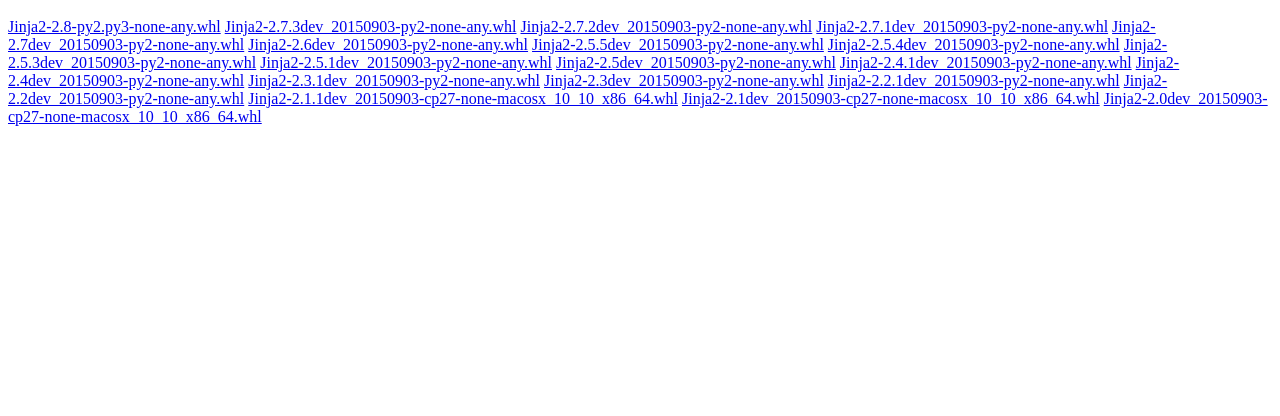
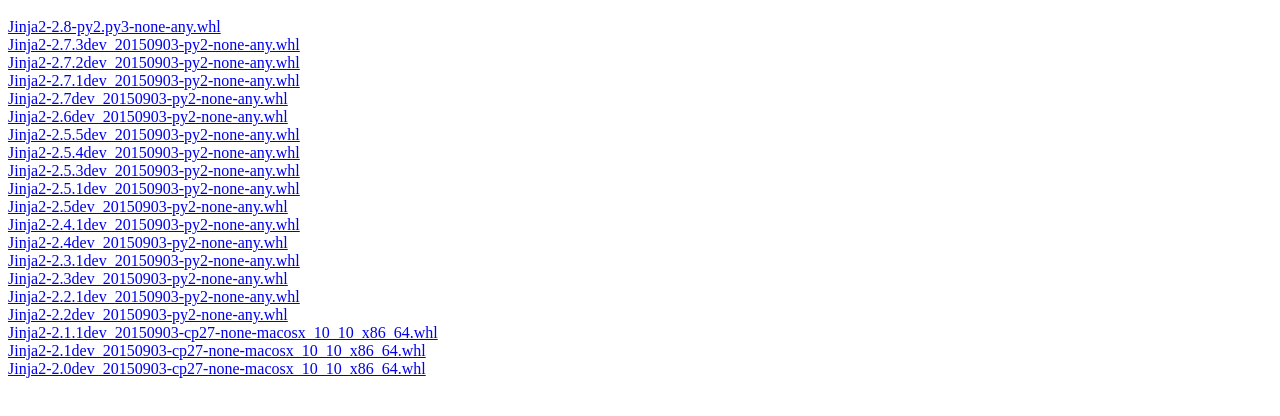
Before and after one commit to icio/repo-simple, a plain HTML site: page simple/jinja2/index.html in a window 1280 px wide. Shown: the part 48-464 px from the top of the page. Drawn offline with Linux system fonts and the light colour scheme.

Commit message:
Line breaks in version lists

```diff
--- a/simple/jinja2/index.html
+++ b/simple/jinja2/index.html
@@ -1,23 +1,23 @@
 <html><head></head><body>
 <h1>Jinja2</h1>
-<a href="https://github.com/icio/jinja2/releases/download/2.8/Jinja2-2.8-py2.py3-none-any.whl#md5=bcba39aec8daf7a3bea5bd5b26724f50">Jinja2-2.8-py2.py3-none-any.whl</a>
-<a href="https://github.com/icio/jinja2/releases/download/2.7.3/Jinja2-2.7.3dev_20150903-py2-none-any.whl#md5=cbb0ae11c82d573c8f7bca5cb8eb83bd">Jinja2-2.7.3dev_20150903-py2-none-any.whl</a>
-<a href="https://github.com/icio/jinja2/releases/download/2.7.2/Jinja2-2.7.2dev_20150903-py2-none-any.whl#md5=1ba906db3a02ac75079bc7519f2ce73b">Jinja2-2.7.2dev_20150903-py2-none-any.whl</a>
-<a href="https://github.com/icio/jinja2/releases/download/2.7.1/Jinja2-2.7.1dev_20150903-py2-none-any.whl#md5=d868e0ca0e181a4dc8a291d52cb703db">Jinja2-2.7.1dev_20150903-py2-none-any.whl</a>
-<a href="https://github.com/icio/jinja2/releases/download/2.7/Jinja2-2.7dev_20150903-py2-none-any.whl#md5=20987b52999f9c55decbf5f04c6804c9">Jinja2-2.7dev_20150903-py2-none-any.whl</a>
-<a href="https://github.com/icio/jinja2/releases/download/2.6/Jinja2-2.6dev_20150903-py2-none-any.whl#md5=5b23b0566fcf431b3621f23a5f772648">Jinja2-2.6dev_20150903-py2-none-any.whl</a>
-<a href="https://github.com/icio/jinja2/releases/download/2.5.5/Jinja2-2.5.5dev_20150903-py2-none-any.whl#md5=9bf8bab1b70e9ebb73d2cf8fdb702fcf">Jinja2-2.5.5dev_20150903-py2-none-any.whl</a>
-<a href="https://github.com/icio/jinja2/releases/download/2.5.4/Jinja2-2.5.4dev_20150903-py2-none-any.whl#md5=a8df92b3c8e00a58af4bb0ecaa5a1dc9">Jinja2-2.5.4dev_20150903-py2-none-any.whl</a>
-<a href="https://github.com/icio/jinja2/releases/download/2.5.3/Jinja2-2.5.3dev_20150903-py2-none-any.whl#md5=d91babe9512481e4d2d91c99352d9eba">Jinja2-2.5.3dev_20150903-py2-none-any.whl</a>
-<a href="https://github.com/icio/jinja2/releases/download/2.5.1/Jinja2-2.5.1dev_20150903-py2-none-any.whl#md5=8fb2b639f8605f83c68ed7152f93def9">Jinja2-2.5.1dev_20150903-py2-none-any.whl</a>
-<a href="https://github.com/icio/jinja2/releases/download/2.5/Jinja2-2.5dev_20150903-py2-none-any.whl#md5=6011c0b529a6189dee46a70152b78017">Jinja2-2.5dev_20150903-py2-none-any.whl</a>
-<a href="https://github.com/icio/jinja2/releases/download/2.4.1/Jinja2-2.4.1dev_20150903-py2-none-any.whl#md5=8a45a17f4fe95674d8c7c87d9790d9fb">Jinja2-2.4.1dev_20150903-py2-none-any.whl</a>
-<a href="https://github.com/icio/jinja2/releases/download/2.4/Jinja2-2.4dev_20150903-py2-none-any.whl#md5=c7621e890762491431fcb3a7011068d2">Jinja2-2.4dev_20150903-py2-none-any.whl</a>
-<a href="https://github.com/icio/jinja2/releases/download/2.3.1/Jinja2-2.3.1dev_20150903-py2-none-any.whl#md5=0d67004d03c3ae5b3640f3a9708984fa">Jinja2-2.3.1dev_20150903-py2-none-any.whl</a>
-<a href="https://github.com/icio/jinja2/releases/download/2.3/Jinja2-2.3dev_20150903-py2-none-any.whl#md5=990649b56dff83a9a006208c9041f6db">Jinja2-2.3dev_20150903-py2-none-any.whl</a>
-<a href="https://github.com/icio/jinja2/releases/download/2.2.1/Jinja2-2.2.1dev_20150903-py2-none-any.whl#md5=ba2935dc6d417c847bc0dc83c6f7541d">Jinja2-2.2.1dev_20150903-py2-none-any.whl</a>
-<a href="https://github.com/icio/jinja2/releases/download/2.2/Jinja2-2.2dev_20150903-py2-none-any.whl#md5=593c7467fdec0bb5b150ab64efd67bab">Jinja2-2.2dev_20150903-py2-none-any.whl</a>
-<a href="https://github.com/icio/jinja2/releases/download/2.1.1/Jinja2-2.1.1dev_20150903-cp27-none-macosx_10_10_x86_64.whl#md5=fb7dff77c72c9979bac842188f56172c">Jinja2-2.1.1dev_20150903-cp27-none-macosx_10_10_x86_64.whl</a>
-<a href="https://github.com/icio/jinja2/releases/download/2.1/Jinja2-2.1dev_20150903-cp27-none-macosx_10_10_x86_64.whl#md5=e53b3560b31ed193574c5ff8ded37520">Jinja2-2.1dev_20150903-cp27-none-macosx_10_10_x86_64.whl</a>
-<a href="https://github.com/icio/jinja2/releases/download/2.0/Jinja2-2.0dev_20150903-cp27-none-macosx_10_10_x86_64.whl#md5=877dc0ec39d22d8c977a6cb87c557081">Jinja2-2.0dev_20150903-cp27-none-macosx_10_10_x86_64.whl</a>
+<a href="https://github.com/icio/jinja2/releases/download/2.8/Jinja2-2.8-py2.py3-none-any.whl#md5=bcba39aec8daf7a3bea5bd5b26724f50">Jinja2-2.8-py2.py3-none-any.whl</a><br />
+<a href="https://github.com/icio/jinja2/releases/download/2.7.3/Jinja2-2.7.3dev_20150903-py2-none-any.whl#md5=cbb0ae11c82d573c8f7bca5cb8eb83bd">Jinja2-2.7.3dev_20150903-py2-none-any.whl</a><br />
+<a href="https://github.com/icio/jinja2/releases/download/2.7.2/Jinja2-2.7.2dev_20150903-py2-none-any.whl#md5=1ba906db3a02ac75079bc7519f2ce73b">Jinja2-2.7.2dev_20150903-py2-none-any.whl</a><br />
+<a href="https://github.com/icio/jinja2/releases/download/2.7.1/Jinja2-2.7.1dev_20150903-py2-none-any.whl#md5=d868e0ca0e181a4dc8a291d52cb703db">Jinja2-2.7.1dev_20150903-py2-none-any.whl</a><br />
+<a href="https://github.com/icio/jinja2/releases/download/2.7/Jinja2-2.7dev_20150903-py2-none-any.whl#md5=20987b52999f9c55decbf5f04c6804c9">Jinja2-2.7dev_20150903-py2-none-any.whl</a><br />
+<a href="https://github.com/icio/jinja2/releases/download/2.6/Jinja2-2.6dev_20150903-py2-none-any.whl#md5=5b23b0566fcf431b3621f23a5f772648">Jinja2-2.6dev_20150903-py2-none-any.whl</a><br />
+<a href="https://github.com/icio/jinja2/releases/download/2.5.5/Jinja2-2.5.5dev_20150903-py2-none-any.whl#md5=9bf8bab1b70e9ebb73d2cf8fdb702fcf">Jinja2-2.5.5dev_20150903-py2-none-any.whl</a><br />
+<a href="https://github.com/icio/jinja2/releases/download/2.5.4/Jinja2-2.5.4dev_20150903-py2-none-any.whl#md5=a8df92b3c8e00a58af4bb0ecaa5a1dc9">Jinja2-2.5.4dev_20150903-py2-none-any.whl</a><br />
+<a href="https://github.com/icio/jinja2/releases/download/2.5.3/Jinja2-2.5.3dev_20150903-py2-none-any.whl#md5=d91babe9512481e4d2d91c99352d9eba">Jinja2-2.5.3dev_20150903-py2-none-any.whl</a><br />
+<a href="https://github.com/icio/jinja2/releases/download/2.5.1/Jinja2-2.5.1dev_20150903-py2-none-any.whl#md5=8fb2b639f8605f83c68ed7152f93def9">Jinja2-2.5.1dev_20150903-py2-none-any.whl</a><br />
+<a href="https://github.com/icio/jinja2/releases/download/2.5/Jinja2-2.5dev_20150903-py2-none-any.whl#md5=6011c0b529a6189dee46a70152b78017">Jinja2-2.5dev_20150903-py2-none-any.whl</a><br />
+<a href="https://github.com/icio/jinja2/releases/download/2.4.1/Jinja2-2.4.1dev_20150903-py2-none-any.whl#md5=8a45a17f4fe95674d8c7c87d9790d9fb">Jinja2-2.4.1dev_20150903-py2-none-any.whl</a><br />
+<a href="https://github.com/icio/jinja2/releases/download/2.4/Jinja2-2.4dev_20150903-py2-none-any.whl#md5=c7621e890762491431fcb3a7011068d2">Jinja2-2.4dev_20150903-py2-none-any.whl</a><br />
+<a href="https://github.com/icio/jinja2/releases/download/2.3.1/Jinja2-2.3.1dev_20150903-py2-none-any.whl#md5=0d67004d03c3ae5b3640f3a9708984fa">Jinja2-2.3.1dev_20150903-py2-none-any.whl</a><br />
+<a href="https://github.com/icio/jinja2/releases/download/2.3/Jinja2-2.3dev_20150903-py2-none-any.whl#md5=990649b56dff83a9a006208c9041f6db">Jinja2-2.3dev_20150903-py2-none-any.whl</a><br />
+<a href="https://github.com/icio/jinja2/releases/download/2.2.1/Jinja2-2.2.1dev_20150903-py2-none-any.whl#md5=ba2935dc6d417c847bc0dc83c6f7541d">Jinja2-2.2.1dev_20150903-py2-none-any.whl</a><br />
+<a href="https://github.com/icio/jinja2/releases/download/2.2/Jinja2-2.2dev_20150903-py2-none-any.whl#md5=593c7467fdec0bb5b150ab64efd67bab">Jinja2-2.2dev_20150903-py2-none-any.whl</a><br />
+<a href="https://github.com/icio/jinja2/releases/download/2.1.1/Jinja2-2.1.1dev_20150903-cp27-none-macosx_10_10_x86_64.whl#md5=fb7dff77c72c9979bac842188f56172c">Jinja2-2.1.1dev_20150903-cp27-none-macosx_10_10_x86_64.whl</a><br />
+<a href="https://github.com/icio/jinja2/releases/download/2.1/Jinja2-2.1dev_20150903-cp27-none-macosx_10_10_x86_64.whl#md5=e53b3560b31ed193574c5ff8ded37520">Jinja2-2.1dev_20150903-cp27-none-macosx_10_10_x86_64.whl</a><br />
+<a href="https://github.com/icio/jinja2/releases/download/2.0/Jinja2-2.0dev_20150903-cp27-none-macosx_10_10_x86_64.whl#md5=877dc0ec39d22d8c977a6cb87c557081">Jinja2-2.0dev_20150903-cp27-none-macosx_10_10_x86_64.whl</a><br />
 </body></html>
```
